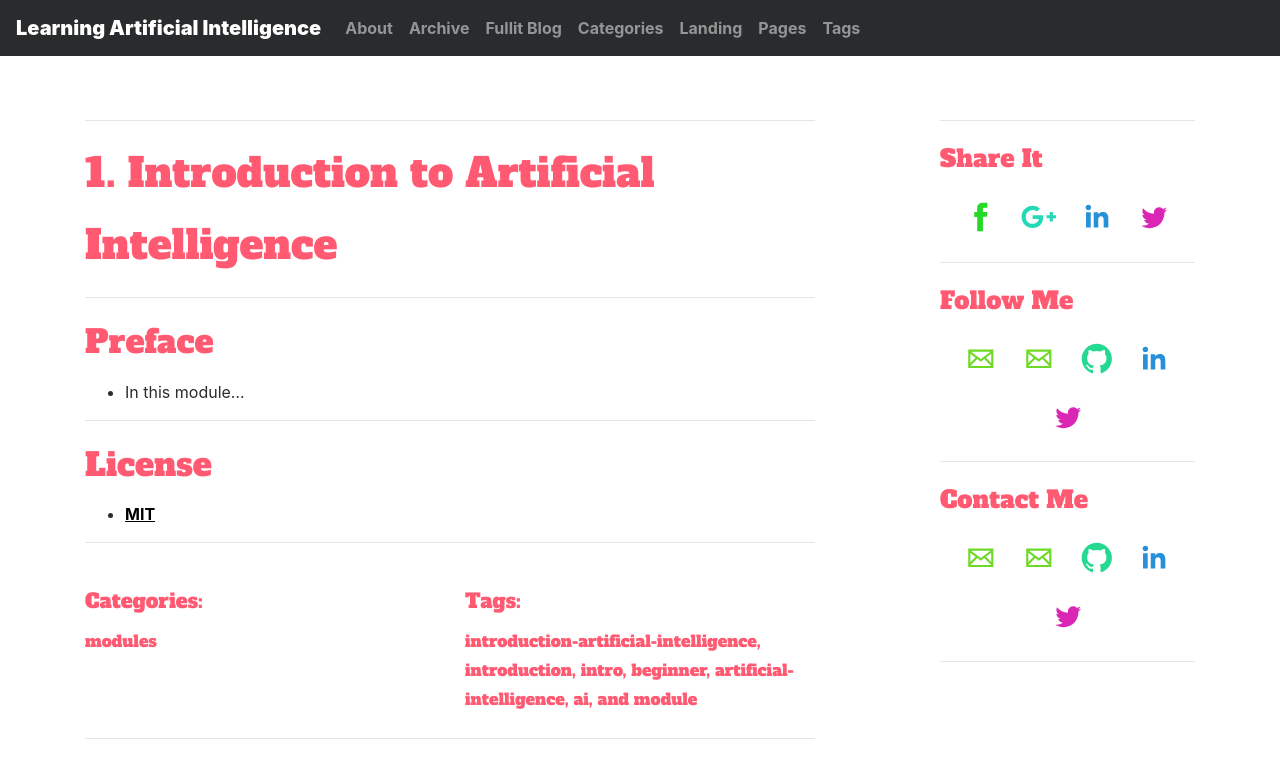
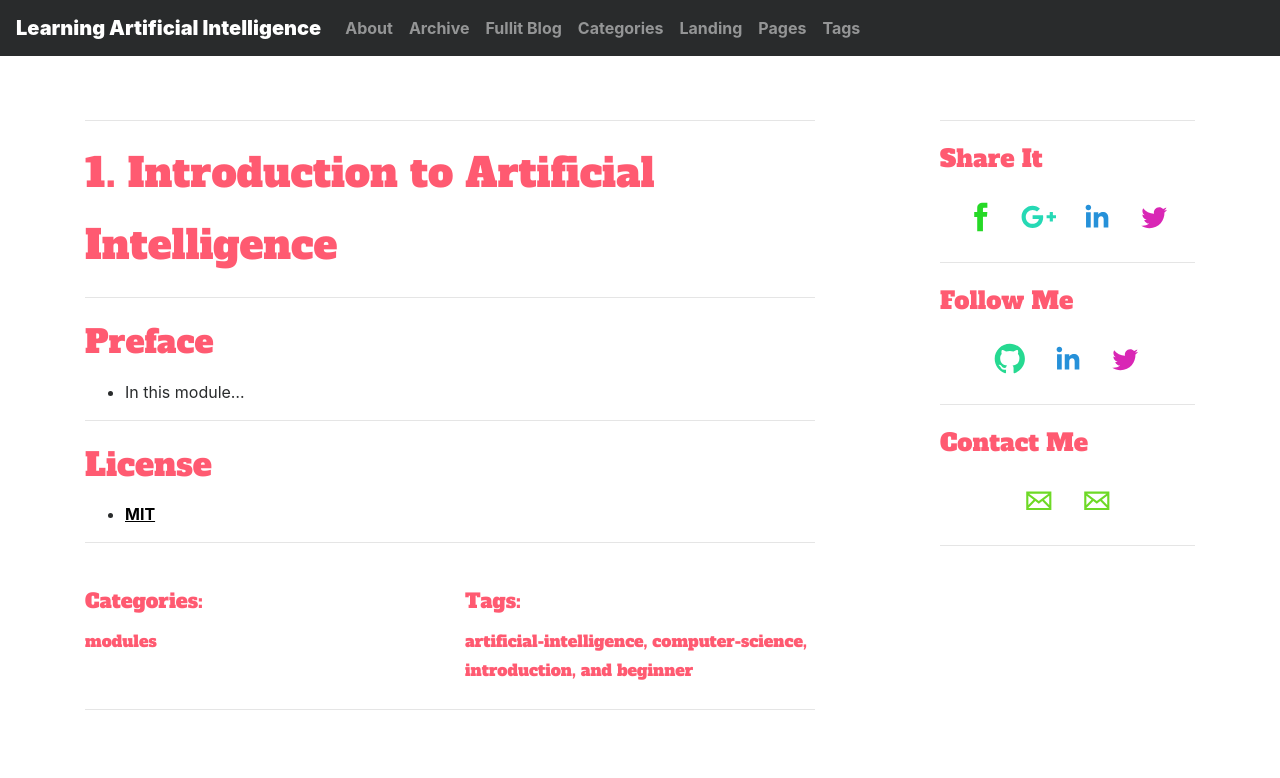
Before and after one commit to learning-artificial-intelligence/learning-artificial-intelligence.github.io, a Jekyll site: the page built from _posts/modules/2024-02-18-introduction-artificial-intelligence.md, in a window 1280 px wide. Shown: the top 778 px of the page. Built offline with Jekyll 4.4.1, drawn with Linux system fonts in a browser that asks for light colours; nearby versions of some CDN libraries; some web fonts are replaced.

Commit message:
Some minor changes added
Some minor changes added

```diff
--- /dev/null
+++ b/_includes/contact-block.html
@@ -0,0 +1,7 @@
+<ul class="social-list">
+
+  <li><a href="mailto:ruben.andre.letra.barreiro@gmail.com" target="_blank" rel="noopener noreferrer" class="icon-8 email" title="E-mail"><svg viewBox="0 0 512 512"><path d="M101.3 141.6v228.9h0.3 308.4 0.8V141.6H101.3zM375.7 167.8l-119.7 91.5 -119.6-91.5H375.7zM127.6 194.1l64.1 49.1 -64.1 64.1V194.1zM127.8 344.2l84.9-84.9 43.2 33.1 43-32.9 84.7 84.7L127.8 344.2 127.8 344.2zM384.4 307.8l-64.4-64.4 64.4-49.3V307.8z"/></svg><!--[if lt IE 9]><em>E-mail</em><![endif]--></a></li>
+
+  <li><a href="mailto:ruben.andre.letra.barreiro@tecnico.ulisboa.pt" target="_blank" rel="noopener noreferrer" class="icon-8 email" title="E-mail"><svg viewBox="0 0 512 512"><path d="M101.3 141.6v228.9h0.3 308.4 0.8V141.6H101.3zM375.7 167.8l-119.7 91.5 -119.6-91.5H375.7zM127.6 194.1l64.1 49.1 -64.1 64.1V194.1zM127.8 344.2l84.9-84.9 43.2 33.1 43-32.9 84.7 84.7L127.8 344.2 127.8 344.2zM384.4 307.8l-64.4-64.4 64.4-49.3V307.8z"/></svg><!--[if lt IE 9]><em>E-mail</em><![endif]--></a></li>
+
+</ul>
--- /dev/null
+++ b/_includes/follow-block.html
@@ -0,0 +1,9 @@
+<ul class="social-list">
+
+  <li><a href="https://github.com/rubenandrebarreiro/" class="icon-13 github" title="GitHub"><svg viewBox="0 0 512 512"><path d="M256 70.7c-102.6 0-185.9 83.2-185.9 185.9 0 82.1 53.3 151.8 127.1 176.4 9.3 1.7 12.3-4 12.3-8.9V389.4c-51.7 11.3-62.5-21.9-62.5-21.9 -8.4-21.5-20.6-27.2-20.6-27.2 -16.9-11.5 1.3-11.3 1.3-11.3 18.7 1.3 28.5 19.2 28.5 19.2 16.6 28.4 43.5 20.2 54.1 15.4 1.7-12 6.5-20.2 11.8-24.9 -41.3-4.7-84.7-20.6-84.7-91.9 0-20.3 7.3-36.9 19.2-49.9 -1.9-4.7-8.3-23.6 1.8-49.2 0 0 15.6-5 51.1 19.1 14.8-4.1 30.7-6.2 46.5-6.3 15.8 0.1 31.7 2.1 46.6 6.3 35.5-24 51.1-19.1 51.1-19.1 10.1 25.6 3.8 44.5 1.8 49.2 11.9 13 19.1 29.6 19.1 49.9 0 71.4-43.5 87.1-84.9 91.7 6.7 5.8 12.8 17.1 12.8 34.4 0 24.9 0 44.9 0 51 0 4.9 3 10.7 12.4 8.9 73.8-24.6 127-94.3 127-176.4C441.9 153.9 358.6 70.7 256 70.7z"/></svg><!--[if lt IE 9]><em>GitHub</em><![endif]--></a></li>
+
+  <li><a href="https://www.linkedin.com/in/rubenandrebarreiro/" class="icon-17 linkedin" title="LinkedIn"><svg viewBox="0 0 512 512"><path d="M186.4 142.4c0 19-15.3 34.5-34.2 34.5 -18.9 0-34.2-15.4-34.2-34.5 0-19 15.3-34.5 34.2-34.5C171.1 107.9 186.4 123.4 186.4 142.4zM181.4 201.3h-57.8V388.1h57.8V201.3zM273.8 201.3h-55.4V388.1h55.4c0 0 0-69.3 0-98 0-26.3 12.1-41.9 35.2-41.9 21.3 0 31.5 15 31.5 41.9 0 26.9 0 98 0 98h57.5c0 0 0-68.2 0-118.3 0-50-28.3-74.2-68-74.2 -39.6 0-56.3 30.9-56.3 30.9v-25.2H273.8z"/></svg><!--[if lt IE 9]><em>LinkedIn</em><![endif]--></a></li>
+
+  <li><a href="https://twitter.com/lantoniotrento" class="icon-26 twitter" title="Twitter"><svg viewBox="0 0 512 512"><path d="M419.6 168.6c-11.7 5.2-24.2 8.7-37.4 10.2 13.4-8.1 23.8-20.8 28.6-36 -12.6 7.5-26.5 12.9-41.3 15.8 -11.9-12.6-28.8-20.6-47.5-20.6 -42 0-72.9 39.2-63.4 79.9 -54.1-2.7-102.1-28.6-134.2-68 -17 29.2-8.8 67.5 20.1 86.9 -10.7-0.3-20.7-3.3-29.5-8.1 -0.7 30.2 20.9 58.4 52.2 64.6 -9.2 2.5-19.2 3.1-29.4 1.1 8.3 25.9 32.3 44.7 60.8 45.2 -27.4 21.4-61.8 31-96.4 27 28.8 18.5 63 29.2 99.8 29.2 120.8 0 189.1-102.1 185-193.6C399.9 193.1 410.9 181.7 419.6 168.6z"/></svg><!--[if lt IE 9]><em>Twitter</em><![endif]--></a></li>
+
+</ul>
--- a/_includes/side-bar.html
+++ b/_includes/side-bar.html
@@ -12,14 +12,14 @@
     <div class="post">
       <h4>Follow Me</h4>
     </div>
-    {% include social-block.html %}
+    {% include follow-block.html %}
   </div>
   <hr>
   <div>
     <div class="post">
       <h4>Contact Me</h4>
     </div>
-    {% include social-block.html %}
+    {% include contact-block.html %}
   </div>
   <hr>
   <div>
--- a/_includes/themes/bootstrap/module.html
+++ b/_includes/themes/bootstrap/module.html
@@ -1,12 +1,8 @@
 {% include themes/bootstrap/nav-bar.html %}
 <br />
-
 <div class="container">
-
   <div class="row">
-
     <div class="col-sm-8 blog-main post">
-
       {% include ads-block.html %}
       <br />
       {{ content }}
@@ -16,39 +12,20 @@
         <div class="col-sm-6">
           {% unless page.categories == empty %}
             <h4 class="lead">Categories:</h4>
-      <h6>
-        {{page.categories | array_to_sentence_string}}
-      </h6>
+            <h6>{{page.categories | array_to_sentence_string}}</h6>
           {% endunless %}
         </div>
         <div class="col-sm-6">
           {% unless page.tags == empty %}
             <h4 class="lead">Tags:</h4>
-      <h6>
-        {{page.tags | array_to_sentence_string}}
-      </h6>
+            <h6>{{page.tags | array_to_sentence_string}}</h6>
           {% endunless %}
         </div>
-
-
-
       </div>
       <hr>
-
-
-
-
     </div>
-
     <div class="col-sm-3 offset-sm-1 blog-sidebar affix">
       {% include side-bar.html %}
     </div>
   </div>
-
-<div class="row">
-<div class="col-sm-6"  style="text-align: center;">
-
-
 </div>
-
-</div>
--- a/_posts/modules/2024-02-18-introduction-artificial-intelligence.md
+++ b/_posts/modules/2024-02-18-introduction-artificial-intelligence.md
@@ -2,10 +2,8 @@
 layout: module
 category: modules
 tagline: "Introduction to Artificial Intelligence"
-tags : [introduction-artificial-intelligence, introduction, intro, beginner, artificial-intelligence, ai, module]
-img: 3.jpg
-img-mobile: 3-mobile.jpg
-author: Antonio Trento
+tags : [artificial-intelligence, computer-science, introduction, beginner]
+author: Rúben André Barreiro
 bgcolor: ff5a71
 css:
 js:
```
Lines whose indentation alone changed are shown as unchanged.
